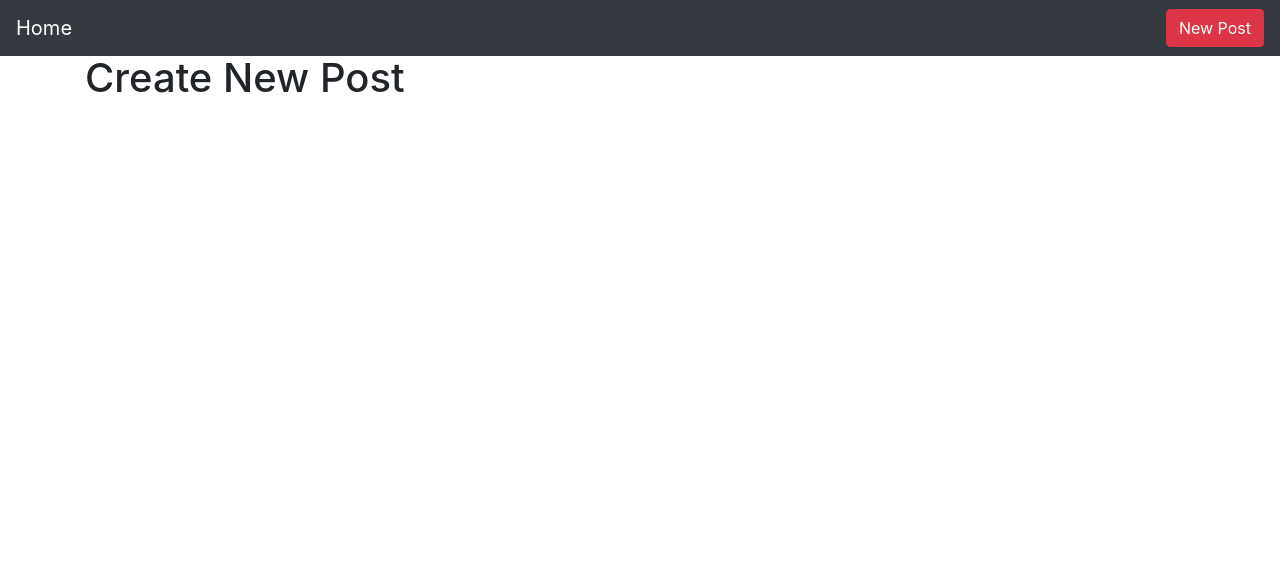
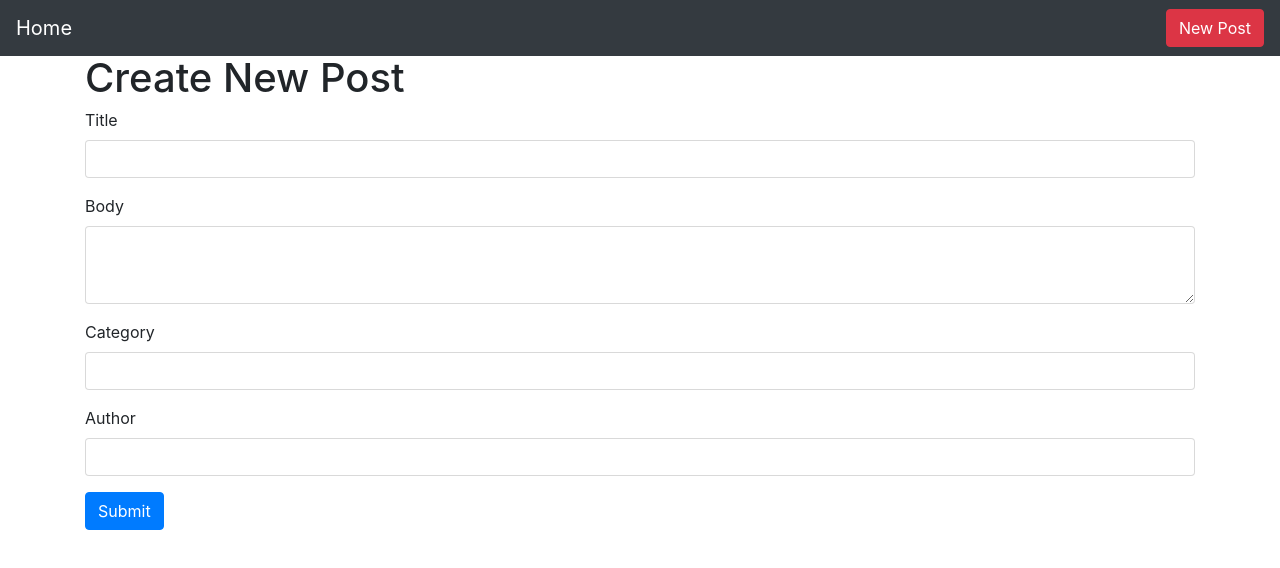
Before and after one commit to rennerwins/project-readble, a React (Create React App) app: page /create in a window 1280 px wide. Shown: the top 568 px of the page. Built offline with nearby package versions, Linux system fonts and the light colour scheme.

Commit message:
Feat: Add create new post page

```diff
--- a/package.json
+++ b/package.json
@@ -6,6 +6,7 @@
     "axios": "^0.16.2",
     "lodash": "^4.17.4",
     "moment": "^2.18.1",
+    "prop-types": "^15.5.10",
     "react": "^15.6.1",
     "react-dom": "^15.6.1",
     "react-redux": "^5.0.6",
--- a/src/actions/index.js
+++ b/src/actions/index.js
@@ -8,6 +8,8 @@ export const SORT_BY_RECENT = 'SORT_BY_RECENT'
 export const SORT_BY_SCORE = 'SORT_BY_SCORE'
 export const GET_POST = 'GET_POST'
 export const GET_COMMENTS = 'GET_COMMENTS'
+export const CREATE_NEW_POST = 'CREATE_NEW_POST'
+export const CLEAR_NEW_POST = 'CLEAR_NEW_POST'
 
 export const getAllCategory = categories => {
 	return {
@@ -94,3 +96,17 @@ export const getComments = comments => {
 export const fetchComments = postID => dispatch => {
 	api.getPostComments(postID).then(({ data }) => dispatch(getComments(data)))
 }
+
+export const createNewPost = (section, payload) => {
+	return {
+		type: CREATE_NEW_POST,
+		section,
+		payload
+	}
+}
+
+export const clearNewPost = () => {
+	return {
+		type: CLEAR_NEW_POST
+	}
+}
--- a/src/api/posts.js
+++ b/src/api/posts.js
@@ -11,13 +11,13 @@ export const getAllPost = async () => {
 // Add a new post
 export const createNewPost = async post => {
 	if (post) {
-		const { id, timestamp, title, body, owner, category } = post
+		const { id, timestamp, title, body, author, category } = post
 		const res = await axios.post('/posts', {
 			id,
 			timestamp,
 			title,
 			body,
-			owner,
+			author,
 			category
 		})
 		return res
--- /dev/null
+++ b/src/components/InputText.js
@@ -0,0 +1,13 @@
+import React from 'react'
+
+const InputText = props => {
+  const { label, change, value } = props
+	return (
+		<div className="form-group">
+			<label>{label}</label>
+			<input type="text" className="form-control" onChange={change} value={value} />
+		</div>
+	)
+}
+
+export default InputText
--- /dev/null
+++ b/src/components/TextArea.js
@@ -0,0 +1,13 @@
+import React from 'react'
+
+const TextArea = props => {
+  const { label, change, value, rows } = props
+	return (
+		<div className="form-group">
+			<label>{label}</label>
+			<textarea type="text" className="form-control" onChange={change} value={value} rows={rows || 3} />
+		</div>
+	)
+}
+
+export default TextArea
--- a/src/containers/CreatePostContainer.js
+++ b/src/containers/CreatePostContainer.js
@@ -1,13 +1,73 @@
 import React, { Component } from 'react'
+import InputText from '../components/InputText'
+import TextArea from '../components/TextArea'
+import { createNewPost, clearNewPost } from '../actions'
+import { connect } from 'react-redux'
+import api from '../api'
+import uniqid from 'uniqid'
 
 class CreatePostContainer extends Component {
+	handleCreatePost = e => {
+		const { title, body, category, author } = this.props.create
+		let id = uniqid()
+		let timestamp = Date.now()
+		let lowerCategory = category.toLowerCase()
+
+		let post = {
+			id,
+			timestamp,
+			title,
+			body,
+			author,
+			category: lowerCategory
+		}
+
+		api.createNewPost(post)
+		this.props.clearNewPost()
+	}
+
 	render() {
+		const { create } = this.props
 		return (
 			<div>
 				<h1>Create New Post</h1>
+
+				<InputText
+					label="Title"
+					change={e => this.props.createNewPost('title', e.target.value)}
+					value={create.title}
+				/>
+
+				<TextArea
+					label="Body"
+					change={e => this.props.createNewPost('body', e.target.value)}
+					value={create.body}
+				/>
+
+				<InputText
+					label="Category"
+					change={e => this.props.createNewPost('category', e.target.value)}
+					value={create.category}
+				/>
+
+				<InputText
+					label="Author"
+					change={e => this.props.createNewPost('author', e.target.value)}
+					value={create.author}
+				/>
+
+				<button className="btn btn-primary" onClick={this.handleCreatePost}>
+					Submit
+				</button>
 			</div>
 		)
 	}
 }
 
-export default CreatePostContainer
+const mapStateToProps = state => {
+	return state
+}
+
+export default connect(mapStateToProps, { createNewPost, clearNewPost })(
+	CreatePostContainer
+)
--- a/src/containers/PostContainer.js
+++ b/src/containers/PostContainer.js
@@ -3,11 +3,6 @@ import { connect } from 'react-redux'
 import { fetchPost, votePost, fetchComments } from '../actions'
 import styled from 'styled-components'
 import moment from 'moment'
-
-const PostTitle = styled.h1`
-	border-bottom: 2px solid #ddd;
-	padding-bottom: 6px;
-`
 
 const Time = styled.small`
 	font-style: italic;
--- a/src/reducers/index.js
+++ b/src/reducers/index.js
@@ -7,7 +7,9 @@ import {
 	SORT_BY_RECENT,
 	SORT_BY_SCORE,
 	GET_POST,
-	GET_COMMENTS
+	GET_COMMENTS,
+	CREATE_NEW_POST,
+	CLEAR_NEW_POST
 } from '../actions'
 import _ from 'lodash'
 
@@ -102,10 +104,36 @@ export const sort = (state = 'new', action) => {
 	}
 }
 
+const initialCreateState = {
+	id: '',
+	timestamp: '',
+	title: '',
+	body: '',
+	author: '',
+	category: ''
+}
+
+export const create = (state = initialCreateState, action) => {
+	switch (action.type) {
+		case CREATE_NEW_POST:
+			return {
+				...state,
+				[action.section]: action.payload
+			}
+
+		case CLEAR_NEW_POST:
+			return initialCreateState
+
+		default:
+			return state
+	}
+}
+
 const reducer = combineReducers({
 	category,
 	post,
-	sort
+	sort,
+	create
 })
 
 export default reducer
```
